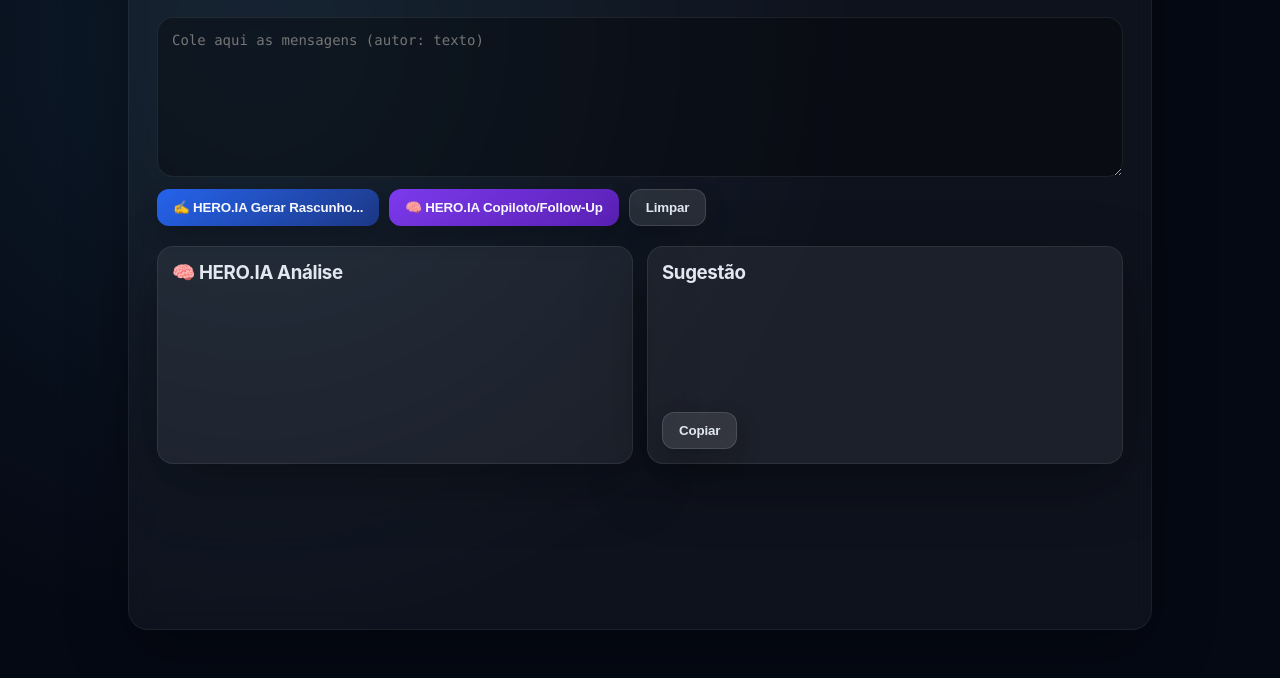
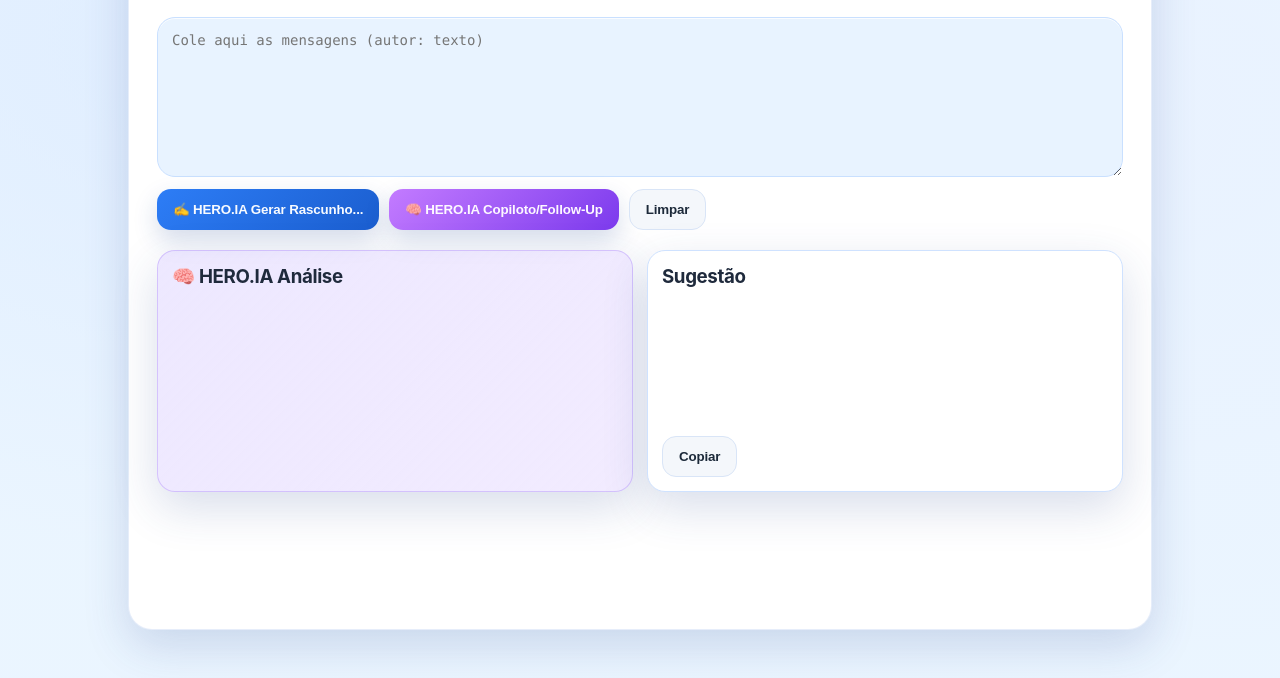
Before and after one commit to AugustoSeixasCorretorAvaliador/HEROIA-FULL-Nuven, a browser extension: page heroia_webpwa/index.html in a window 1280 px wide. Shown: the part 122-800 px from the top of the page. Drawn offline with Linux system fonts and the light colour scheme.

Commit message:
Add files via upload

```diff
--- a/heroia_webpwa/assets/css/style.css
+++ b/heroia_webpwa/assets/css/style.css
@@ -1,14 +1,16 @@
 :root {
-  --bg: radial-gradient(circle at 20% 20%, #0d1b2a, #050914 50%);
-  --panel: rgba(255, 255, 255, 0.06);
-  --text: #e2e8f0;
-  --muted: #94a3b8;
-  --accent: #00b4d8;
-  --accent-2: #8b5cf6;
-  --radius: 16px;
-  --shadow: 0 20px 60px rgba(0, 0, 0, 0.35);
+  --bg: radial-gradient(120% 120% at 20% 20%, rgba(196, 221, 255, 0.45), rgba(232, 244, 255, 0.8) 55%),
+        radial-gradient(120% 120% at 85% 30%, rgba(220, 206, 255, 0.35), rgba(245, 250, 255, 0.85) 60%),
+        #f7fbff;
+  --panel: rgba(255, 255, 255, 0.92);
+  --text: #1d2a3a;
+  --muted: #60748a;
+  --accent: #2d7df6;
+  --accent-2: #b16bff;
+  --radius: 18px;
+  --shadow: 0 16px 45px rgba(44, 71, 146, 0.18);
   --mono: "DM Mono", "JetBrains Mono", Menlo, Consolas, monospace;
-  --sans: "Space Grotesk", "Satoshi", "Inter", "Segoe UI", sans-serif;
+  --sans: "Inter", "Segoe UI", system-ui, -apple-system, sans-serif;
 }
 
 * { box-sizing: border-box; }
@@ -25,54 +27,55 @@
 
 .app {
   width: min(1024px, 100%);
-  background: rgba(255, 255, 255, 0.04);
-  border: 1px solid rgba(255, 255, 255, 0.06);
-  border-radius: calc(var(--radius) + 4px);
+  background: #ffffff;
+  border: 1px solid rgba(48, 111, 214, 0.12);
+  border-radius: calc(var(--radius) + 6px);
   box-shadow: var(--shadow);
   padding: 28px;
-  backdrop-filter: blur(10px);
 }
 
 header h1 {
   margin: 0 0 4px 0;
   font-size: 28px;
   letter-spacing: -0.03em;
+  color: #1d2a3a;
 }
 header p { margin: 0; color: var(--muted); }
 
 .inputs { margin-top: 20px; display: grid; gap: 12px; }
 textarea {
   width: 100%;
-  background: rgba(0, 0, 0, 0.3);
-  color: var(--text);
-  border: 1px solid rgba(255, 255, 255, 0.08);
+  background: #e8f3ff;
+  color: #1f2a3c;
+  border: 1px solid #c9e0ff;
   border-radius: var(--radius);
   padding: 14px;
   font-family: var(--mono);
   font-size: 14px;
   resize: vertical;
   min-height: 160px;
+  box-shadow: inset 0 1px 0 rgba(255,255,255,.8);
 }
 
 .actions { display: flex; gap: 10px; flex-wrap: wrap; }
 button {
   border: none;
-  border-radius: 12px;
-  padding: 10px 16px;
+  border-radius: 14px;
+  padding: 12px 16px;
   font-weight: 700;
   letter-spacing: -0.01em;
   cursor: pointer;
   color: #0b1220;
   transition: transform 0.12s ease, box-shadow 0.12s ease, opacity 0.2s ease;
-  box-shadow: 0 10px 24px rgba(0, 0, 0, 0.2);
+  box-shadow: 0 10px 24px rgba(25, 68, 146, 0.18);
 }
-button:hover { transform: translateY(-1px); box-shadow: 0 12px 26px rgba(0, 0, 0, 0.24); }
+button:hover { transform: translateY(-1px); box-shadow: 0 12px 28px rgba(25, 68, 146, 0.22); }
 button:active { transform: translateY(0); }
 button:disabled { opacity: 0.6; cursor: not-allowed; }
 
-#btn-copilot { background: linear-gradient(135deg, #7c3aed, #5b21b6); color: #f8f9ff; }
-#btn-draft { background: linear-gradient(135deg, #2563eb, #1e3a8a); color: #f8faff; }
-#btn-clear, #btn-copy { background: rgba(255, 255, 255, 0.1); color: var(--text); border: 1px solid rgba(255, 255, 255, 0.12); }
+#btn-draft { background: linear-gradient(135deg, #2d7df6, #1b5ecf); color: #f8fbff; }
+#btn-copilot { background: linear-gradient(135deg, #c37bff, #7c3aed); color: #fdf8ff; }
+#btn-clear, #btn-copy { background: #f4f7fb; color: #1d2a3a; border: 1px solid #d9e5f7; box-shadow: none; }
 
 .output {
   margin-top: 20px;
@@ -82,20 +85,30 @@
 }
 .panel {
   background: var(--panel);
-  border: 1px solid rgba(255, 255, 255, 0.08);
+  border: 1px solid rgba(48, 111, 214, 0.12);
   border-radius: var(--radius);
   padding: 14px;
   box-shadow: var(--shadow);
 }
-.panel h3 { margin: 0 0 8px 0; letter-spacing: -0.02em; }
+.panel h3 { margin: 0 0 8px 0; letter-spacing: -0.02em; color: #1f2a3c; }
 .panel pre {
   margin: 0;
   white-space: pre-wrap;
   word-break: break-word;
   font-family: var(--mono);
   font-size: 13px;
-  color: var(--text);
-  min-height: 120px;
+  color: #263447;
+  min-height: 140px;
+}
+
+.output .panel:first-child {
+  background: linear-gradient(135deg, rgba(204, 189, 255, 0.35), rgba(233, 222, 255, 0.6));
+  border: 1px solid rgba(139, 92, 246, 0.28);
+}
+
+.output .panel:last-child {
+  background: #ffffff;
+  border: 1px solid #cfe2ff;
 }
 
 @media (max-width: 720px) {
--- a/heroia_webpwa/index.html
+++ b/heroia_webpwa/index.html
@@ -6,13 +6,14 @@
   <title>HERO.IA Copiloto</title>
   <link rel="icon" href="assets/img/icon128.png" sizes="128x128" />
   <link rel="apple-touch-icon" href="assets/img/icon192.png" sizes="192x192" />
+  <link rel="apple-touch-icon" href="assets/img/icon128.png" sizes="128x128" />
   <link rel="manifest" href="manifest.json" />
   <link rel="stylesheet" href="assets/css/style.css" />
 </head>
 <body>
   <main class="app">
     <header>
-      <h1>HERO.IA Copiloto</h1>
+      <h1>HERO.IA </h1>
       <p>Analisa a conversa e sugere a melhor resposta.</p>
     </header>
 
```
Also changed, not shown: heroia_webpwa/assets/img/icon128.png (added), heroia_webpwa/assets/img/icon192.png (added), heroia_webpwa/assets/img/icon512.png (added).
